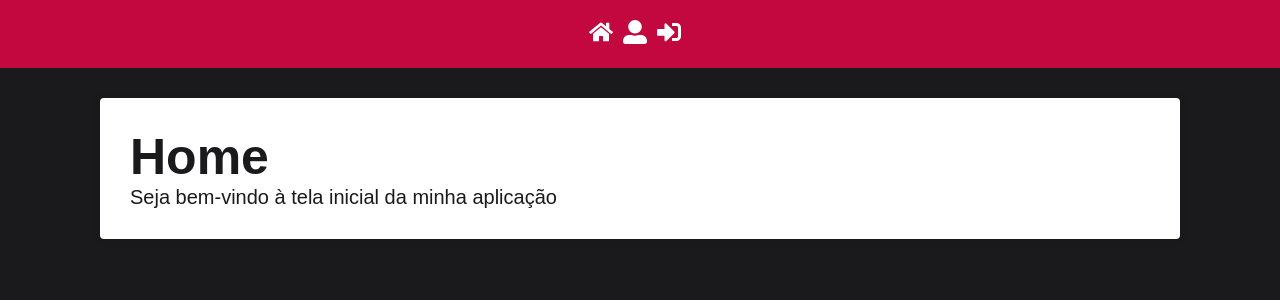
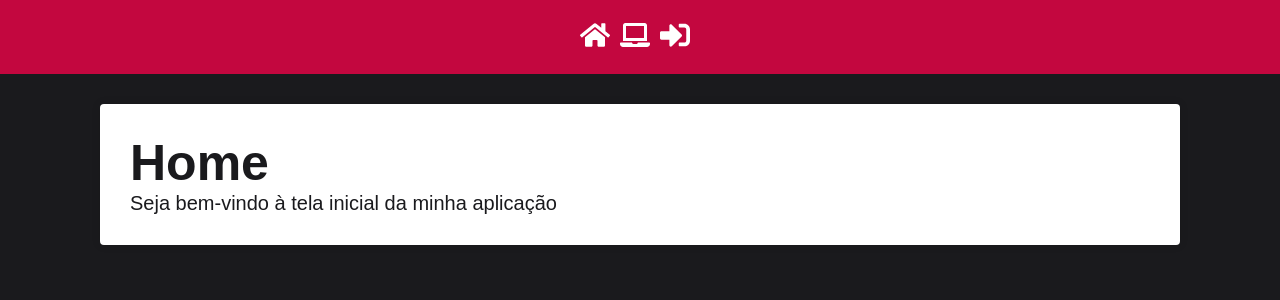
Before and after one commit to ericvizu/frontend-pc, a React (Create React App) app: page / in a window 1280 px wide. Shown: the top 300 px of the page. Built offline with nearby package versions, Linux system fonts and the light colour scheme.

Commit message:
Header icons change

```diff
--- a/src/components/Header/index.js
+++ b/src/components/Header/index.js
@@ -1,4 +1,4 @@
-import { FaHome, FaSignInAlt, FaUserAlt } from 'react-icons/fa';
+import { FaHome, FaSignInAlt, FaLaptop } from 'react-icons/fa';
 import { Link } from 'react-router-dom';
 import { Nav } from './styled';
 
@@ -6,13 +6,13 @@ export default function Header() {
   return (
     <Nav>
       <Link to="/">
-        <FaHome size={24} />
+        <FaHome size={30} />
       </Link>
       <Link to="/login">
-        <FaUserAlt size={24} />
+        <FaLaptop size={30} />
       </Link>
       <Link to="/teste">
-        <FaSignInAlt size={24} />
+        <FaSignInAlt size={30} />
       </Link>
     </Nav>
   );
```
